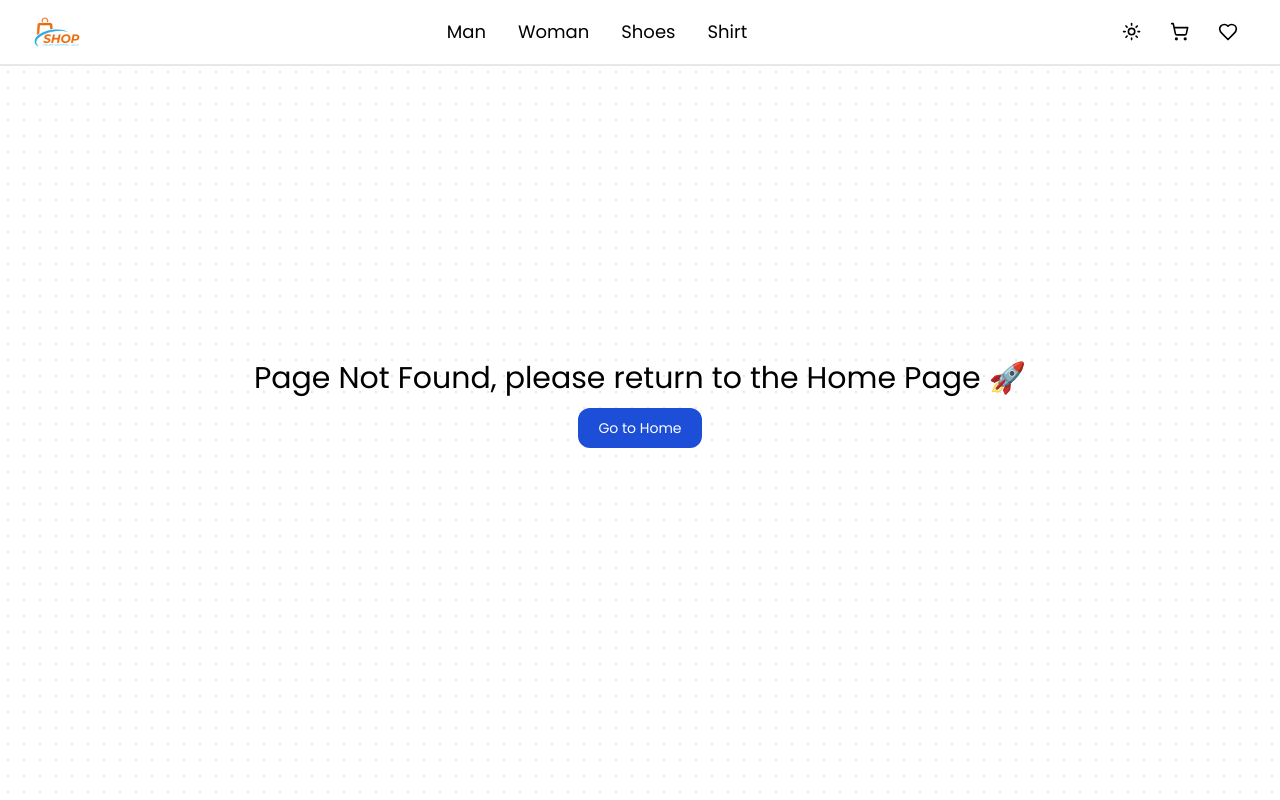
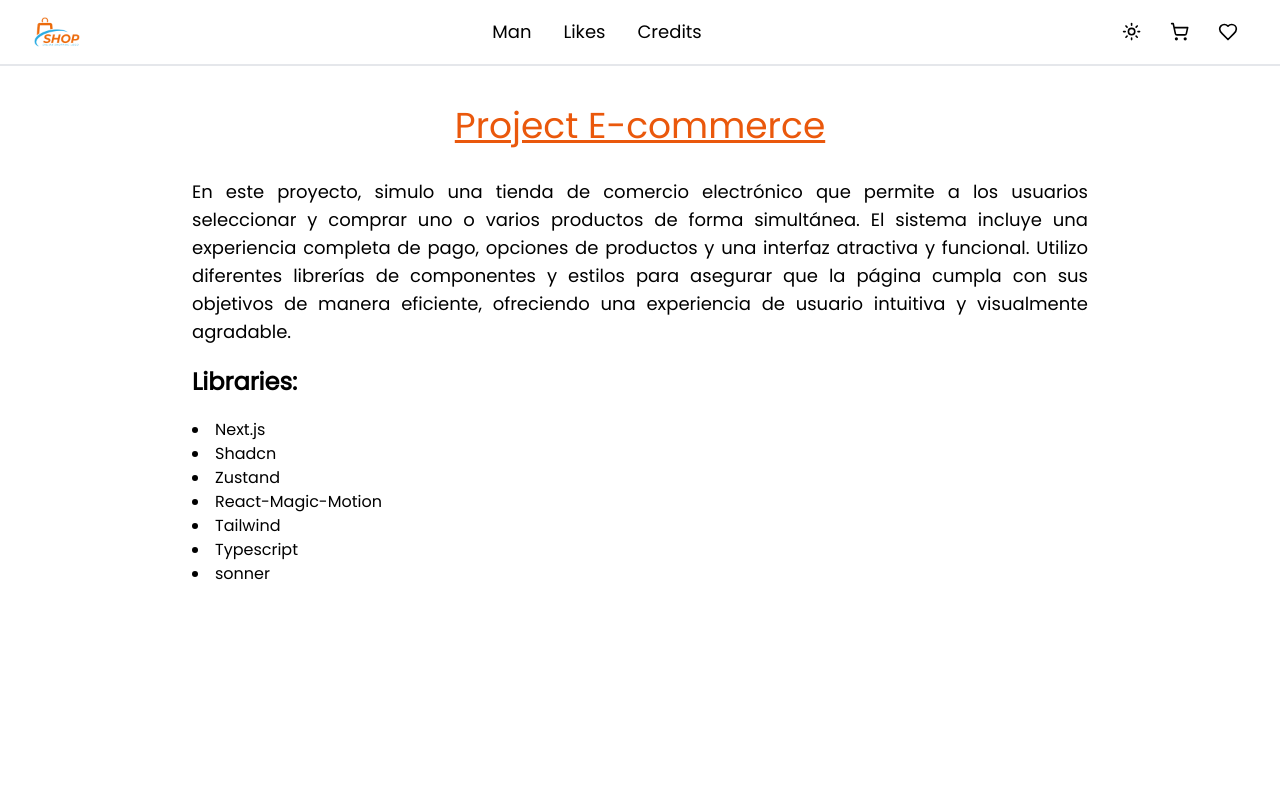
Before and after one commit to angeloChoque/project-e-commerce, a Next.js app: page /credits in a window 1280 px wide. Before the commit this address had no page. Shown: the top 800 px of the page. Built offline with nearby package versions, Linux system fonts and the light colour scheme.

Commit message:
finish main pages

```diff
--- /dev/null
+++ b/src/app/credits/page.tsx
@@ -0,0 +1,37 @@
+import React from "react";
+
+const Page = () => {
+  return (
+    <div className="h-screen flex justify-center my-10 md:my-0 ">
+      <div className="container flex flex-col text-center md:my-10 ">
+        <h1 className="text-4xl text-orange-600 underline">
+          Project E-commerce
+        </h1>
+        <div className="mx-10 mt-8 max-w-4xl text-left md:mx-auto">
+          <p className="text-justify text-lg">
+            En este proyecto, simulo una tienda de comercio electrónico que
+            permite a los usuarios seleccionar y comprar uno o varios productos
+            de forma simultánea. El sistema incluye una experiencia completa de
+            pago, opciones de productos y una interfaz atractiva y funcional.
+            Utilizo diferentes librerías de componentes y estilos para asegurar
+            que la página cumpla con sus objetivos de manera eficiente,
+            ofreciendo una experiencia de usuario intuitiva y visualmente
+            agradable.
+          </p>
+          <h2 className="text-2xl my-5 font-bold">Libraries:</h2>
+          <ul className="list-disc list-inside">
+            <li>Next.js</li>
+            <li>Shadcn</li>
+            <li>Zustand</li>
+            <li>React-Magic-Motion</li>
+            <li>Tailwind</li>
+            <li>Typescript</li>
+            <li>sonner</li>
+          </ul>
+        </div>
+      </div>
+    </div>
+  );
+};
+
+export default Page;
--- /dev/null
+++ b/src/app/like/page.tsx
@@ -0,0 +1,12 @@
+import React from "react";
+
+const Page = () => {
+  return (
+    <div>
+      <div>asdsa</div>
+      asdasds
+    </div>
+  );
+};
+
+export default Page;
--- /dev/null
+++ b/src/app/man/page.tsx
@@ -0,0 +1,106 @@
+"use client";
+
+import { useState } from "react";
+import { Input } from "@/components/ui/input";
+import { Label } from "@/components/ui/label";
+import Image from "next/image";
+import { Search } from "lucide-react";
+
+const imageData = [
+  {
+    id: 1,
+    name: "Paisaje montañoso",
+    url: "/placeholder.svg?height=200&width=200",
+  },
+  {
+    id: 2,
+    name: "Playa tropical",
+    url: "/placeholder.svg?height=200&width=200",
+  },
+  {
+    id: 3,
+    name: "Ciudad nocturna",
+    url: "/placeholder.svg?height=200&width=200",
+  },
+  {
+    id: 4,
+    name: "Bosque otoñal",
+    url: "/placeholder.svg?height=200&width=200",
+  },
+  {
+    id: 5,
+    name: "Desierto al atardecer",
+    url: "/placeholder.svg?height=200&width=200",
+  },
+  {
+    id: 6,
+    name: "Cascada en la selva",
+    url: "/placeholder.svg?height=200&width=200",
+  },
+];
+
+export default function Component() {
+  const [filter, setFilter] = useState("");
+
+  const filteredImages = imageData.filter((img) =>
+    img.name.toLowerCase().includes(filter.toLowerCase())
+  );
+
+  return (
+    <div className="min-h-screen py-16">
+      <div className="container mx-auto px-4 sm:px-6 lg:px-8 max-w-4xl">
+        <h1 className="text-3xl font-bold mb-6 text-center text-gray-800 dark:text-white">
+          Men{"'"}s clothing
+        </h1>
+        <div className="mb-6">
+          <Label
+            htmlFor="filter"
+            className="text-sm font-medium leading-none peer-disabled:cursor-not-allowed peer-disabled:opacity-70 block mb-2"
+          >
+            Search:
+          </Label>
+          <div className="relative">
+            <Input
+              type="text"
+              id="filter"
+              value={filter}
+              onChange={(e) => setFilter(e.target.value)}
+              className="w-full pl-10 pr-4 py-2 rounded-lg border border-gray-300 focus:ring-2 focus:ring-blue-500 focus:border-transparent"
+              placeholder="Write a name..."
+            />
+            <Search
+              className="absolute left-3 top-1/2 transform -translate-y-1/2 text-gray-400"
+              size={18}
+            />
+          </div>
+        </div>
+        <div className="grid grid-cols-1 sm:grid-cols-2 lg:grid-cols-3 gap-4 sm:gap-6">
+          {filteredImages.map((img) => (
+            <div
+              key={img.id}
+              className="bg-white border rounded-lg overflow-hidden shadow-sm hover:shadow-md transition-shadow duration-300"
+            >
+              <Image
+                src={img.url}
+                alt={img.name}
+                width={200}
+                height={200}
+                className="w-full h-48 object-cover"
+              />
+              <div className="p-4">
+                <h2 className="text-lg font-semibold text-gray-800">
+                  {img.name}
+                </h2>
+              </div>
+            </div>
+          ))}
+        </div>
+        {filteredImages.length === 0 && (
+          <p className="text-center text-gray-500 mt-8 text-lg">
+            No se encontraron imágenes que coincidan con el filtro.
+          </p>
+        )}
+      </div>
+    </div>
+  );
+}
--- a/src/app/page.tsx
+++ b/src/app/page.tsx
@@ -1,4 +1,4 @@
-import Carousel from "@/components/Carousel";
+import Carousel from "@/components/carousel";
 import ListProducts from "@/components/listProducts";
 
 export default function Home() {
--- a/src/app/products/sheckout/page.tsx
+++ b/src/app/products/sheckout/page.tsx
@@ -94,12 +94,11 @@ export default function Page() {
               <div className="h-56 overflow-auto">
                 {cartProducts.map((item) => {
                   return (
-                    <>
-                      <div className="flex justify-between p-2">
+                    <div key={item.id} className="flex justify-between p-2">
                       <div className="flex space-x-4 self-start ">
                         <Image
                           src={item.image}
-                            alt="imagen"
+                          alt={item.title}
                           width={50}
                           height={50}
                         />
@@ -107,7 +106,6 @@ export default function Page() {
                       </div>
                       <p className="mr-1">{item.price * item.quantity}</p>
                     </div>
-                    </>
                   );
                 })}
               </div>
--- a/src/components/header.tsx
+++ b/src/components/header.tsx
@@ -3,7 +3,6 @@
 import Link from "next/link";
 import { Heart, Menu } from "lucide-react";
 import { Button } from "@/components/ui/button";
-import { Input } from "@/components/ui/input";
 import { ITEMS_NAV } from "@/data/dataHeader";
 import {
   Sheet,
@@ -50,13 +49,6 @@ export default function Header() {
                     );
                   })}
                 </div>
-                <div className="mt-6">
-                  <Input
-                    type="search"
-                    placeholder="Search..."
-                    className="w-full rounded-xl"
-                  />
-                </div>
               </SheetContent>
             </Sheet>
           </div>
--- a/src/data/dataHeader.ts
+++ b/src/data/dataHeader.ts
@@ -1,6 +1,5 @@
 export const ITEMS_NAV = [
   { name: "Man", href: "/man" },
-  { name: "Woman", href: "/woman" },
-  { name: "Shoes", href: "/shoes" },
-  { name: "Shirt", href: "/shirt" },
+  { name: "Likes", href: "/like" },
+  { name: "Credits", href: "/credits" },
 ];
```
Lines whose indentation alone changed are shown as unchanged.
